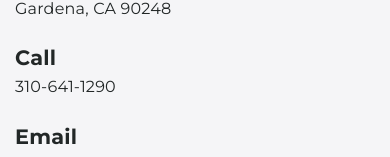
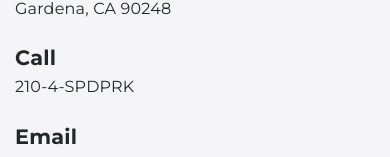
Before and after one commit to justinshane13/SPDPRK-site-v2, a Next.js app: page /contact in a window 390 px wide. Shown: the part 229-386 px from the top of the page. Built offline with nearby package versions, Linux system fonts and the light colour scheme.

Commit message:
update contact phone number

```diff
--- a/pages/contact.js
+++ b/pages/contact.js
@@ -22,7 +22,7 @@ const Contact = () => {
                             </div>
                             <div>
                                 <h2>Call</h2>
-                                <p>310-641-1290</p>
+                                <p>210-4-SPDPRK</p>
                             </div>
                             <div>
                                 <h2>Email</h2>
```
